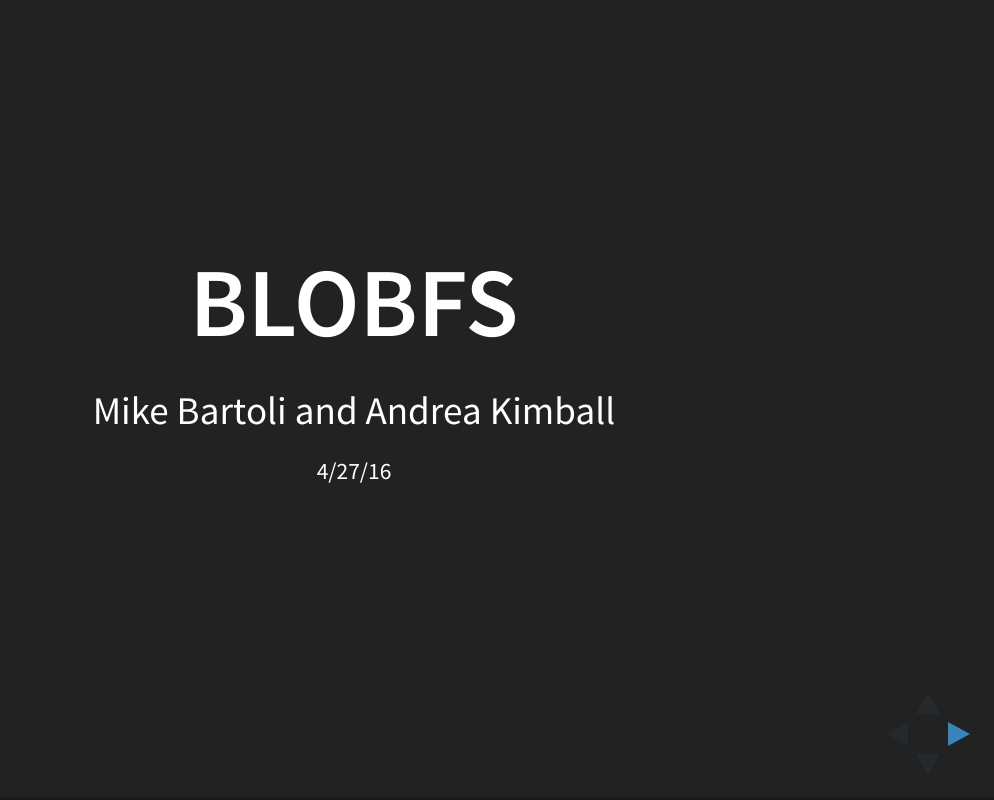
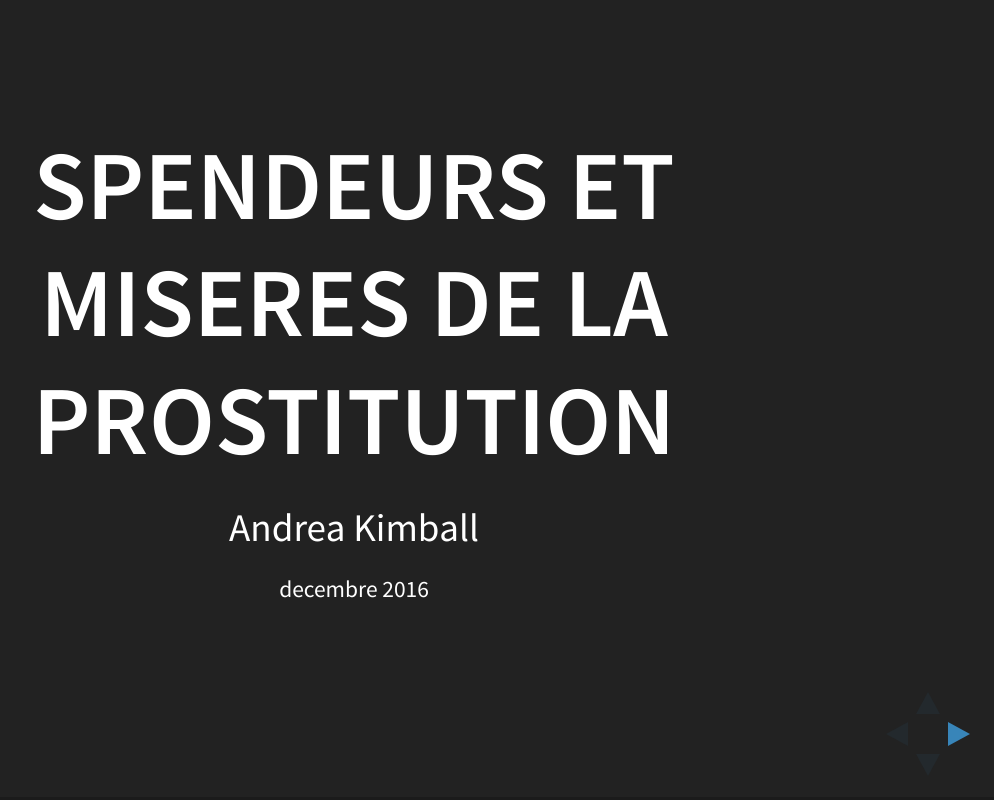
Before and after one commit to ackimball/french, a website: page index.html in a window 1280 px wide. Shown: the whole page, without its empty margins (286-1280 px from the left). Drawn offline with Linux system fonts and the light colour scheme.

Commit message:
updating index.html

```diff
--- a/index.html
+++ b/index.html
@@ -25,9 +25,9 @@
 		<div class="reveal">
 			<div class="slides">
 				<section>
-					<h1>blobfs</h1>
-					<p>Mike Bartoli and Andrea Kimball</p>
-					<small>4/27/16</small>
+					<h1>Spendeurs et Miseres de la Prostitution</h1>
+					<p>Andrea Kimball</p>
+					<small>decembre 2016</small>
 
 				</section>
 
```
